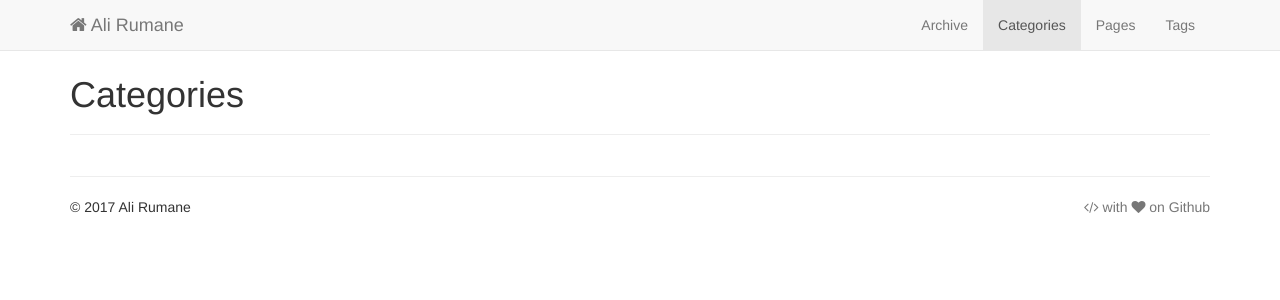
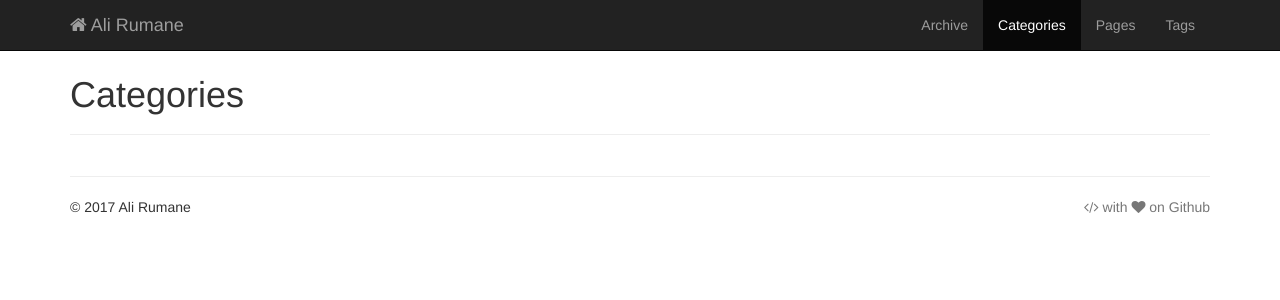
Before and after one commit to alirumane/ali-backup, a Jekyll site: the page built from categories.html, in a window 1280 px wide. Shown: the top 300 px of the page. Built offline with Jekyll 4.4.1, drawn with Linux system fonts in a browser that asks for light colours.

Commit message:
Update default.html

```diff
--- a/_includes/themes/bootstrap/default.html
+++ b/_includes/themes/bootstrap/default.html
@@ -23,7 +23,7 @@
   </head>
 
   <body>
-    <nav class="navbar navbar-default navbar-fixed-top" role="navigation">
+    <nav class="navbar navbar-default navbar-fixed-top navbar-inverse" role="navigation">
       <div class="container">
         <div class="navbar-header">
           <button type="button" class="navbar-toggle" data-toggle="collapse" data-target=".navbar-ex1-collapse">
```
